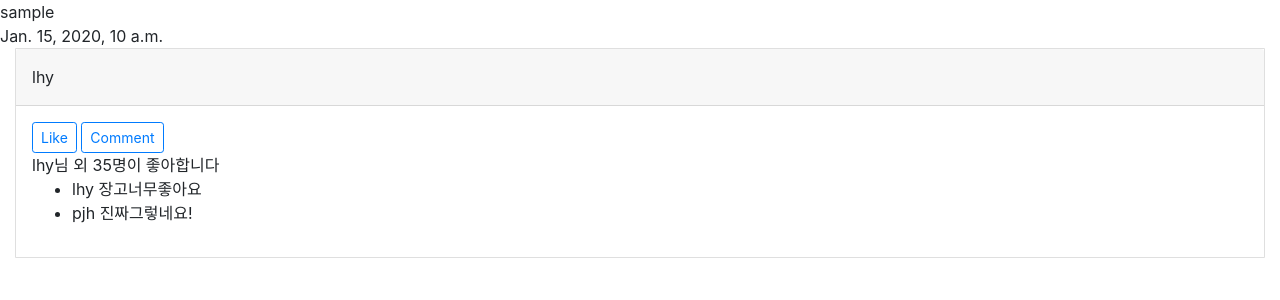
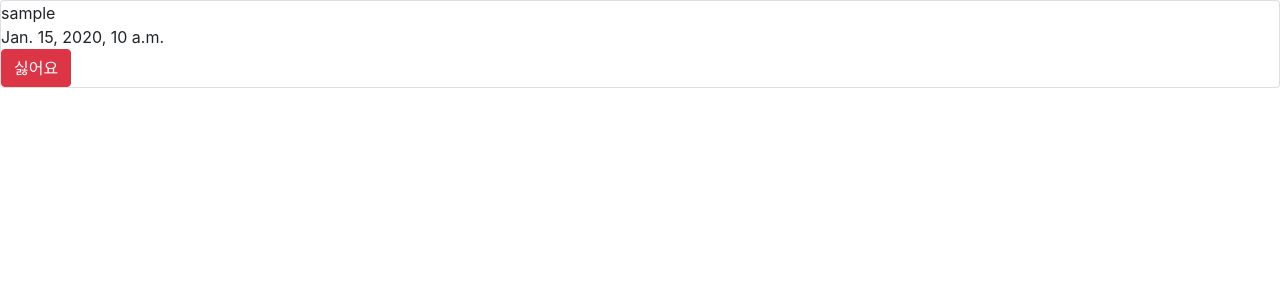
Before and after one commit to eqfwcev123/instagram-djagno, a Django app: page /posts/ in a window 1280 px wide. Shown: the top 300 px of the page. Run offline with Django 3.2, Linux system fonts and the light colour scheme; tables that the repository leaves empty hold one stand-in row (values such as "Sample post"); some libraries are stand-ins or nearby versions.

Commit message:
added template for post-like

```diff
--- a/app/templates/posts/post-list.html
+++ b/app/templates/posts/post-list.html
@@ -2,26 +2,17 @@
 
 {% block content %}
 {% for post in posts %}
+<div class="card mb-5">
 <div>{{ post.author }}</div>
 <div>{{ post.created }}</div>
+    <form method="POST" action="{% url 'posts:post-like' pk=post.pk %}">
+    {% csrf_token %}
+        {% if post in user.like_post_set.all %}
+            <button type="submit" class="btn btn-primary">좋아요</button>
+        {% else %}
+            <button type="submit" class="btn btn-danger">싫어요</button>
+        {% endif %}
+</form>
+</div>
 {% endfor %}
-
-
-<div class="container-fluid">
-    <div class="card" style="border-radius: 1px;">
-        <div class="card-header p-3">lhy</div>
-        <div class="card-body p-3">
-            <div class="btn-container">
-                <button class="btn btn-sm btn-outline-primary">Like</button>
-                <button class="btn btn-sm btn-outline-primary">Comment</button>
-            </div>
-
-            <div>lhy님 외 35명이 좋아합니다</div>
-            <ul class="comment-list">
-                <li>lhy 장고너무좋아요</li>
-                <li>pjh 진짜그렇네요!</li>
-            </ul>
-        </div>
-    </div>
-</div>
 {% endblock %}
```
